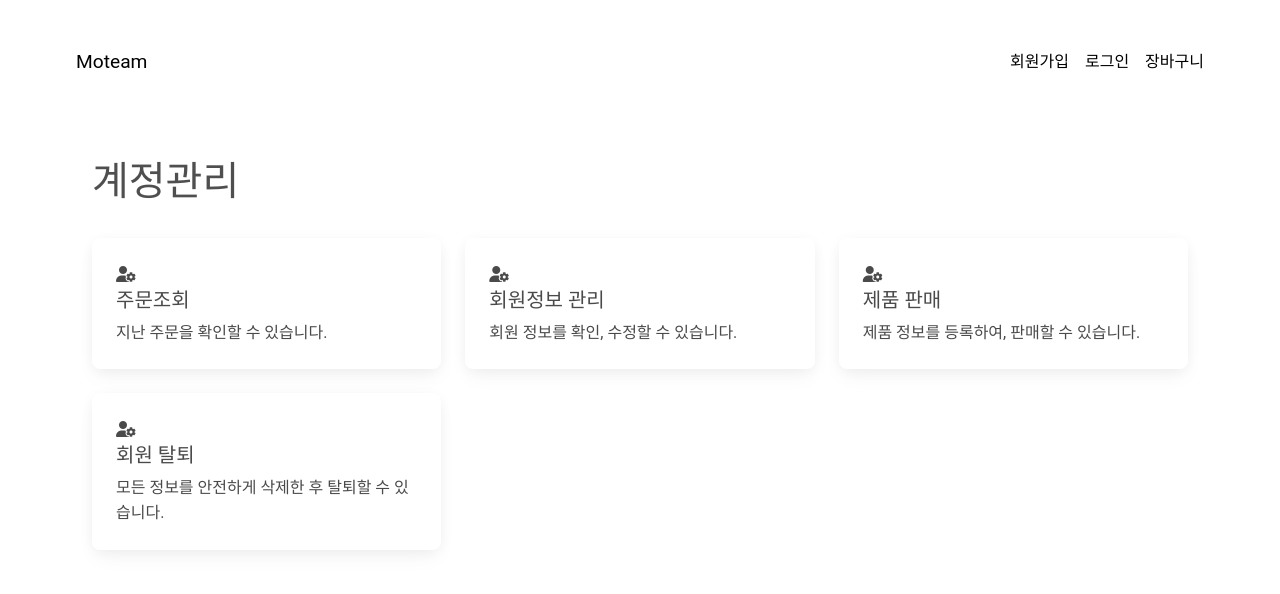
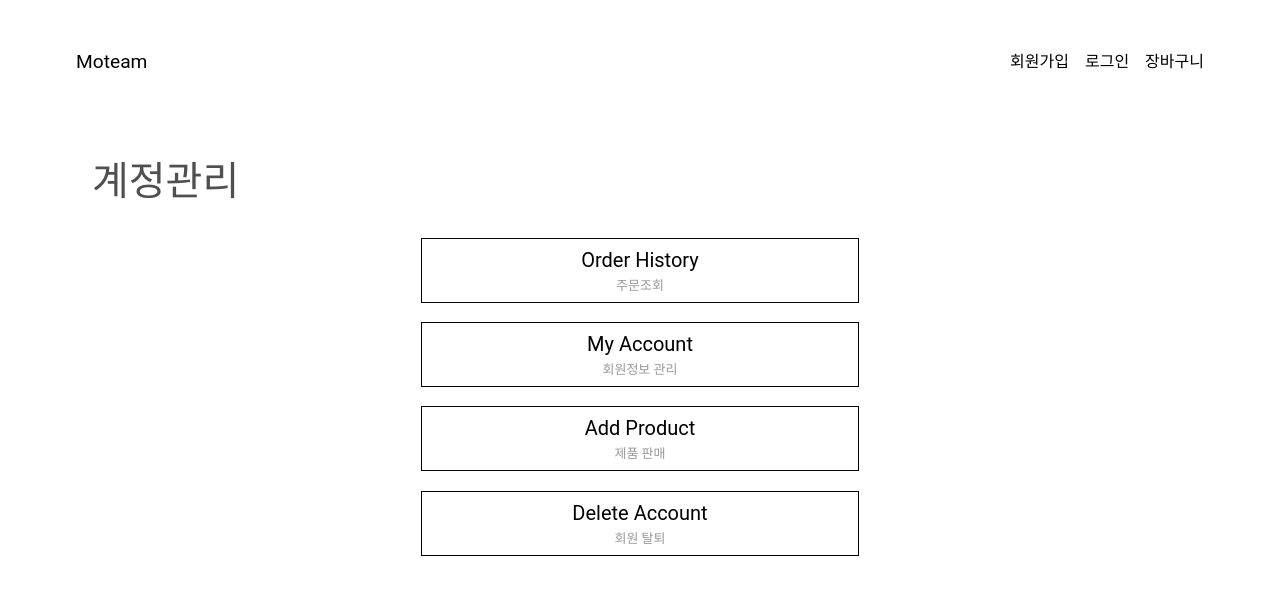
Before and after one commit to anna8481/web_project_1, a React (Create React App) app in the folder front/: page /account/orders in a window 1280 px wide. Shown: the top 594 px of the page. Built offline with nearby package versions, Linux system fonts and the light colour scheme.

Commit message:
account page css edit

```diff
--- a/front/src/pages/user/Account.css
+++ b/front/src/pages/user/Account.css
@@ -2,9 +2,7 @@
     display: flex;
     max-width: 90%;
     flex-direction: row;
-
 }
-
 
 .edit-button {
     display: flex;
@@ -17,3 +15,30 @@
     text-decoration: none;
     color: black;
 }
+
+.account_button {
+    background-color: #fff;
+    border: 1px solid black;
+    height: 65px;
+    width: 40%;
+    justify-content: center;
+}
+
+.main-name {
+    font-size: 20px;
+    margin: 0;
+}
+
+.sub-name {
+    font-size: 13px;
+    margin: 0;
+    color: #999;
+}
+
+
+.account_button_container {
+    display: flex;
+    align-items: center;
+    justify-content: center;
+    margin-bottom: 1.2rem;
+}
--- a/front/src/pages/user/Account.js
+++ b/front/src/pages/user/Account.js
@@ -1,4 +1,5 @@
 import React from 'react';
+import { Link } from 'react-router-dom';
 import "./Account.css"
 import { ROUTE } from '../../utills/route'
 import {
@@ -16,21 +17,36 @@ const Account = () => {
             <h1>계정관리</h1>
         </div>
         <div className="container">
-            <MDBRow className='row-cols-1 row-cols-md-3 g-4'>
-                <MDBCol>
-                    <MyCard to={ROUTE.ACCOUNT_ORDERS.link} title='주문조회' content='지난 주문을 확인할 수 있습니다.'></MyCard>
-                </MDBCol>
-                <MDBCol>
-                    <MyCard to={ROUTE.MYACCOUNT.link} title='회원정보 관리' content='회원 정보를 확인, 수정할 수 있습니다. '></MyCard>
-                </MDBCol>
-                <MDBCol>
 
-                    <MyCard to={ROUTE.PRODUCT_ADD.link} title='제품 판매' content='제품 정보를 등록하여, 판매할 수 있습니다. '></MyCard>
-                </MDBCol>
-                <MDBCol>
-                    <MyCard to={ROUTE.ACCOUNT_SIGNOUT.link} title='회원 탈퇴' content='모든 정보를 안전하게 삭제한 후 탈퇴할 수 있습니다.'></MyCard>
-                </MDBCol>
-            </MDBRow>
+            <Link to={ROUTE.ACCOUNT_ORDERS.link}>
+                <div className="account_button_container" >
+                    <button className="account_button" ><p className="main-name">Order History</p>
+                        <p className="sub-name">주문조회</p></button>
+                </div>
+            </Link>
+
+            <Link to={ROUTE.MYACCOUNT.link}>
+                <div className="account_button_container" >
+                    <button className="account_button" ><p className="main-name">My Account</p>
+                        <p className="sub-name">회원정보 관리</p></button>
+                </div>
+            </Link>
+
+            <Link to={ROUTE.PRODUCT_ADD.link}>
+                <div className="account_button_container" >
+                    <button className="account_button" ><p className="main-name">Add Product</p>
+                        <p className="sub-name">제품 판매</p></button>
+                </div>
+            </Link>
+
+            <Link to={ROUTE.ACCOUNT_SIGNOUT.link}>
+                <div className="account_button_container" >
+                    <button className="account_button" ><p className="main-name">Delete Account</p>
+                        <p className="sub-name">회원 탈퇴</p></button>
+                </div>
+            </Link>
+
+
         </div>
     </section >
     )
```
